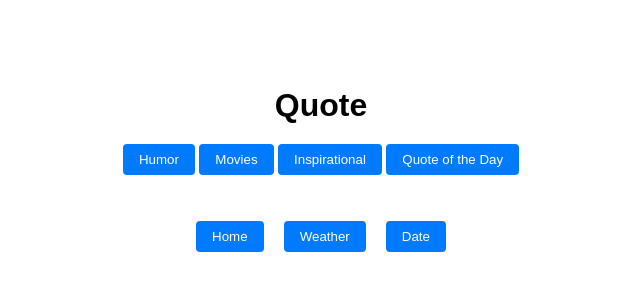
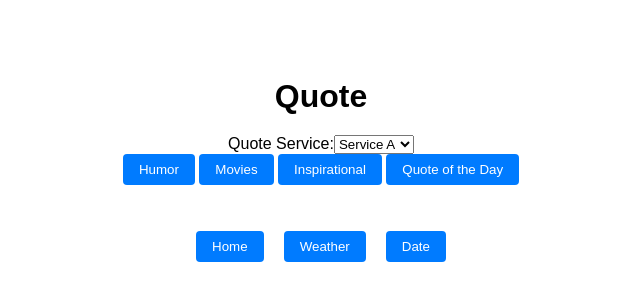
Before and after one commit to aleaguiard/react-project, a React (Vite) app in the folder proyecto-react/: page /quote in a window 1280 px wide. Shown: the part 236-536 px from the top of the page, without its empty margins (319-959 px from the left). Built offline with nearby package versions, Linux system fonts and the light colour scheme; no server answers.

Commit message:
Implementación Select para seleccionar api

```diff
--- a/proyecto-react/src/api/QuoteAPI/services.ts
+++ b/proyecto-react/src/api/QuoteAPI/ApiQuoteService.ts
@@ -1,7 +1,7 @@
-import { FetchHttpClient } from './1.API/FetchHttpClient';
-import { QuoteApi } from './1.API/QuoteApi';
-import { NewHttpClient } from './2.API/NewHttpClient';
-import { NewQuoteAPI } from './2.API/NewQuoteAPI';
+import { FetchHttpClient } from './NinjaQuoteAPI/FetchHttpClient';
+import { QuoteApi } from './NinjaQuoteAPI/QuoteApi';
+import { NewHttpClient } from './DailyQuoteAPI/NewHttpClient';
+import { NewQuoteAPI } from './DailyQuoteAPI/NewQuoteAPI';
 
 const urlApi = import.meta.env.VITE_QUOTE_API_URL;
 const apiKey = import.meta.env.VITE_QUOTE_API_KEY;
@@ -9,7 +9,7 @@ const fetchHttpClient = new FetchHttpClient(urlApi, apiKey);
 
 export const quoteService1 = new QuoteApi(fetchHttpClient);
 
-const urlApi2 = 'https://type.fit/api/quotes';
+const urlApi2 = import.meta.env.VITE_QUOTE_NEW_API_URL;
 const newHttpClient = new NewHttpClient(urlApi2);
 
 export const quoteService2 = new NewQuoteAPI(newHttpClient);
--- a/proyecto-react/src/pages/QuotePage.tsx
+++ b/proyecto-react/src/pages/QuotePage.tsx
@@ -1,12 +1,22 @@
-import React from 'react';
+import React, { useState } from 'react';
 import useFetchQuote from '../hooks/useFetchQuote';
 import Button from '../components/Button/Button';
 import Navigation from '../components/Navigation/Navigation';
 import { QuotePageProps } from '../types/IQuotePageProps';
+import { quoteService1, quoteService2 } from '../api/QuoteAPI/ApiQuoteService';
 
-const QuotePage: React.FC<QuotePageProps> = ({ quoteService }) => {
+const QuotePage: React.FC<QuotePageProps> = () => {
+    const [quoteService, setQuoteService] =
+        useState<typeof quoteService1>(quoteService1);
+
     const { quote, isLoading, error, fetchNewQuote } =
         useFetchQuote(quoteService);
+
+    const handleSwitchQuoteService = (
+        selectedService: typeof quoteService1 | typeof quoteService2,
+    ) => {
+        setQuoteService(selectedService);
+    };
 
     const handleClick = async (category?: string) => {
         await fetchNewQuote(category);
@@ -15,6 +25,27 @@ const QuotePage: React.FC<QuotePageProps> = ({ quoteService }) => {
     return (
         <div>
             <h1>Quote</h1>
+            <div className="quote-service-switcher">
+                <label htmlFor="quote-service-select">Quote Service:</label>
+                <select
+                    id="quote-service-select"
+                    value={
+                        quoteService === quoteService1
+                            ? 'Service A'
+                            : 'Service B'
+                    }
+                    onChange={(e) =>
+                        handleSwitchQuoteService(
+                            e.target.value === 'Service A'
+                                ? quoteService1
+                                : quoteService2,
+                        )
+                    }
+                >
+                    <option value="Service A">Service A</option>
+                    <option value="Service B">Service B</option>
+                </select>
+            </div>
             {isLoading && <p>Loading...</p>}
             {error && <p>Error: {error.message}</p>}
             {quote && (
```
Also changed, not shown: proyecto-react/src/App.tsx (+4 -4 lines), proyecto-react/src/tests/utils/setupMockQuote.ts (+1 -1 lines), proyecto-react/src/api/ApiWeatherService.ts (renamed from proyecto-react/src/api/service.ts), proyecto-react/src/api/QuoteAPI/DailyQuoteAPI/NewHttpClient.ts (renamed from proyecto-react/src/api/QuoteAPI/2.API/NewHttpClient.ts), proyecto-react/src/api/QuoteAPI/DailyQuoteAPI/NewQuoteAPI.ts (renamed from proyecto-react/src/api/QuoteAPI/2.API/NewQuoteAPI.ts), proyecto-react/src/api/QuoteAPI/NinjaQuoteAPI/FetchHttpClient.ts (renamed from proyecto-react/src/api/QuoteAPI/1.API/FetchHttpClient.ts), proyecto-react/src/api/QuoteAPI/NinjaQuoteAPI/QuoteApi.ts (renamed from proyecto-react/src/api/QuoteAPI/1.API/QuoteApi.ts), 2 other files (tests, documents, lock files or other folders).
